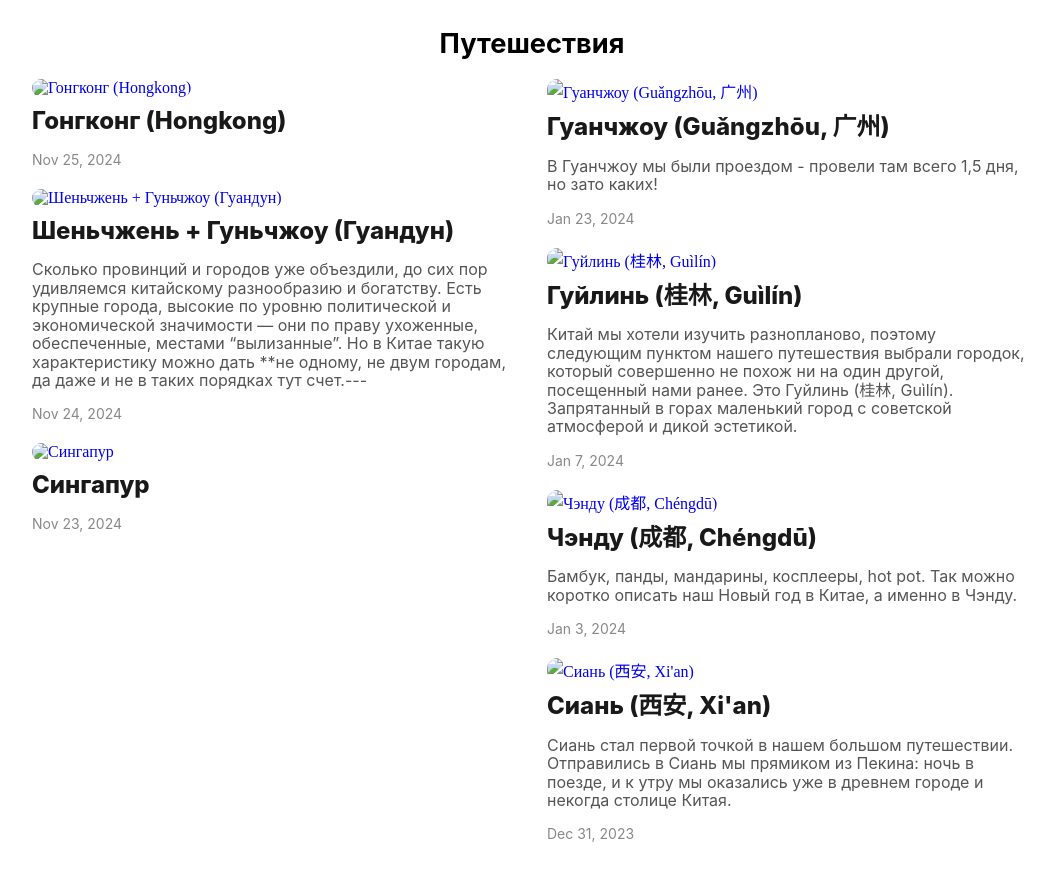
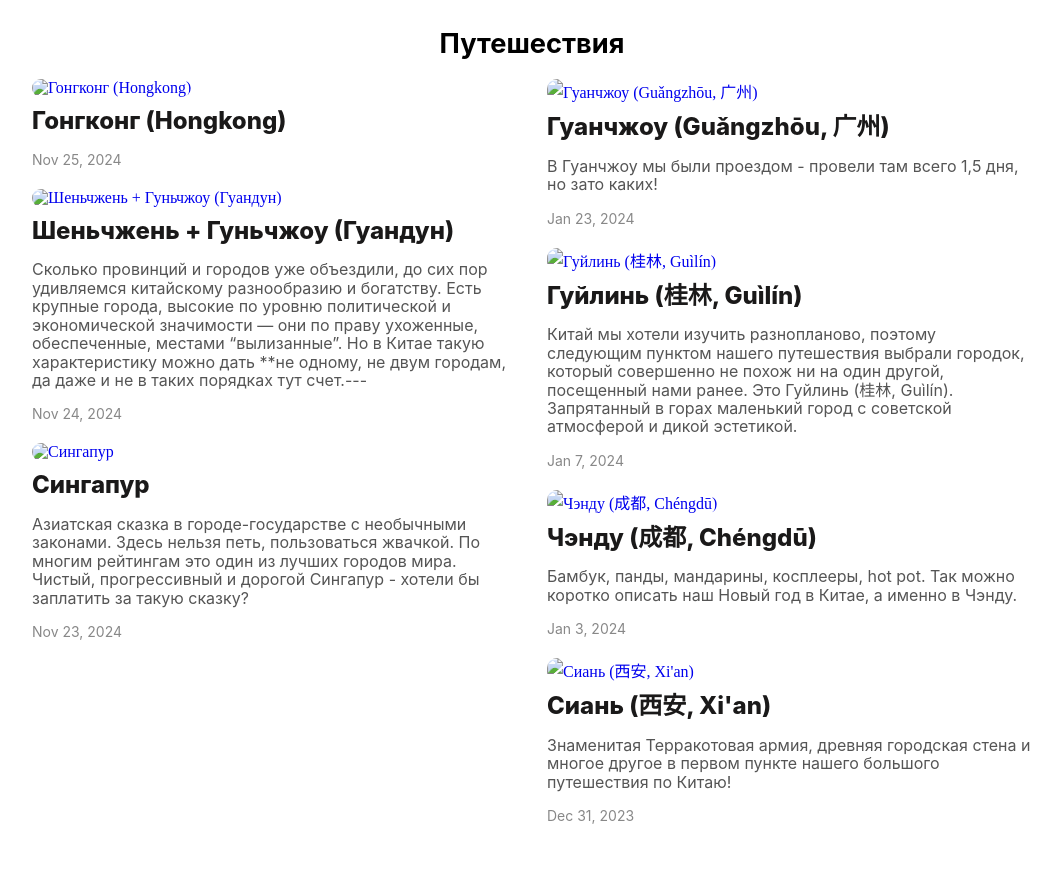
Before and after one commit to yarkivaev/blog, a Jekyll site: the page built from index.markdown, in a window 1280 px wide. Shown: the top 881 px of the page, without its empty margins (108-1169 px from the left). Built offline with Jekyll 4.4.1, drawn with Linux system fonts in a browser that asks for light colours.

Commit message:
description

```diff
--- a/_posts/travel/singapore/2024-11-23-singapore.md
+++ b/_posts/travel/singapore/2024-11-23-singapore.md
@@ -2,6 +2,8 @@
 layout: post
 title: Сингапур
 preview: https://storage.yandexcloud.net/yarkivaev-blog/2024/11/23/kate_with_maria_bay.JPG
+description: |
+    Азиатская сказка в городе-государстве с необычными законами. Здесь нельзя петь, пользоваться жвачкой. По многим рейтингам это один из лучших городов мира. Чистый, прогрессивный и дорогой Сингапур - хотели бы заплатить за такую сказку?
 ---
 
 Хотя Сингапур и не является популярной точкой туризма, по крайней мере у русских туристов — слышали о нем, наверное, многие. Сингапур часто попадает в топы самых дорогих и самых безопасных городов, а его аэропорт вообще признан лучшим в мире. Да, все эти факты — про следующую точку нашего путешествия.
--- a/_posts/travel/xian/2023-12-31-xian.md
+++ b/_posts/travel/xian/2023-12-31-xian.md
@@ -3,7 +3,7 @@ layout: post
 title: Сиань (西安, Xi'an)
 preview: https://storage.yandexcloud.net/yarkivaev-blog/xian/1.jpeg
 description: |
-    Сиань стал первой точкой в нашем большом путешествии. Отправились в Сиань мы прямиком из Пекина: ночь в поезде, и к утру мы оказались уже в древнем городе и некогда столице Китая.
+    Знаменитая Терракотовая армия, древняя городская стена и многое другое в первом пункте нашего большого путешествия по Китаю!
 ---
 
 Сиань стал первой точкой в нашем большом путешествии. Отправились в Сиань мы прямиком из Пекина: ночь в поезде, и к утру мы оказались уже в древнем городе и некогда столице Китая.
```
